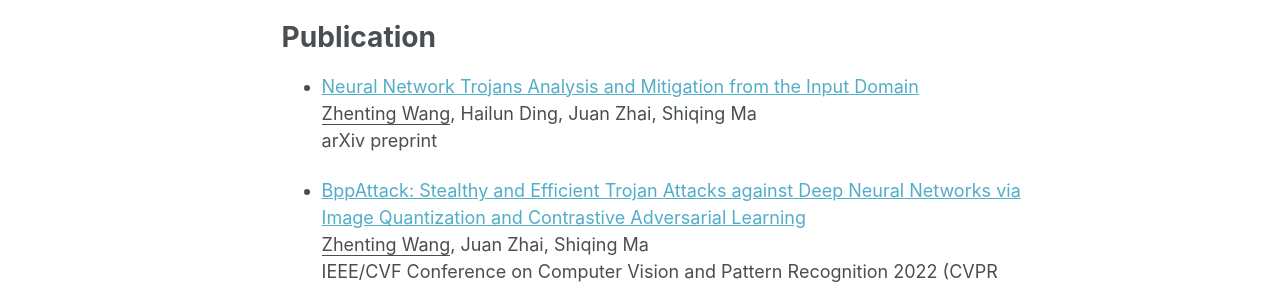
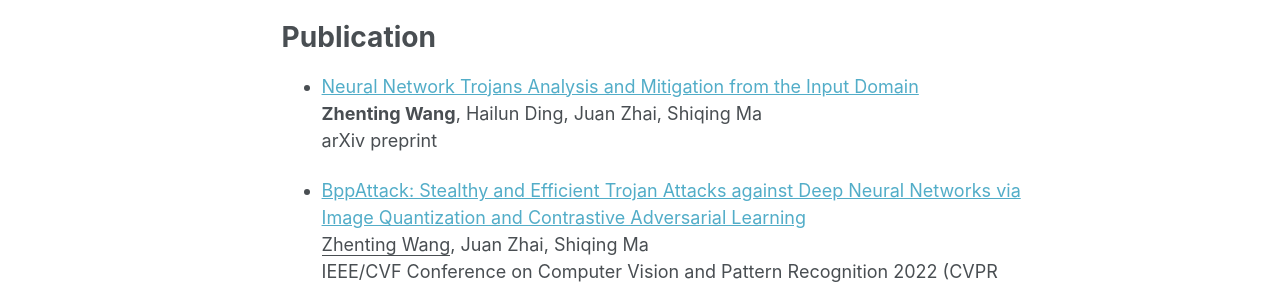
Before and after one commit to ZhentingWang/zhentingwang.github.io, a Jekyll site: the page built from _pages/about.md, in a window 1280 px wide. Shown: the part 560-848 px from the top of the page. Built offline with Jekyll 4.4.1, drawn with Linux system fonts in a browser that asks for light colours.

```diff
--- a/_pages/about.md
+++ b/_pages/about.md
@@ -23,7 +23,7 @@ News
 Publication
 ======
 * [Neural Network Trojans Analysis and Mitigation from the Input Domain](https://arxiv.org/abs/2202.06382)
-<u>Zhenting Wang</u>, Hailun Ding, Juan Zhai, Shiqing Ma
+**Zhenting Wang**, Hailun Ding, Juan Zhai, Shiqing Ma
 arXiv preprint
 
 * [BppAttack: Stealthy and Efficient Trojan Attacks against Deep Neural Networks via Image Quantization and Contrastive Adversarial Learning](https://arxiv.org/abs/2205.13383)
```
